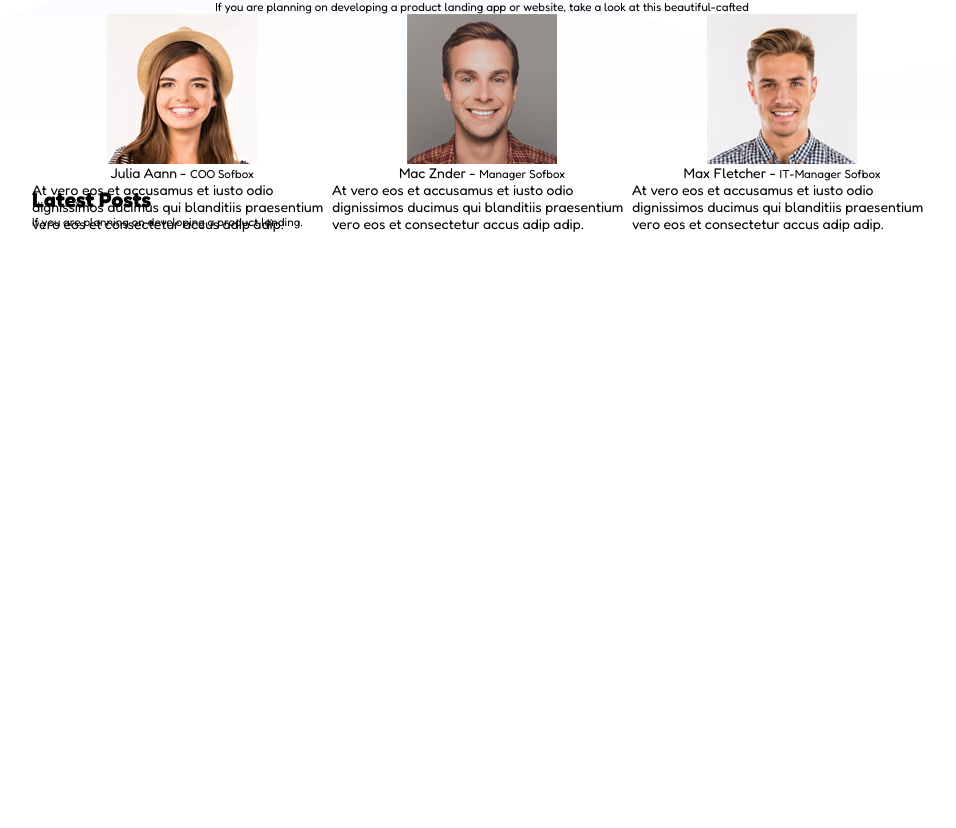
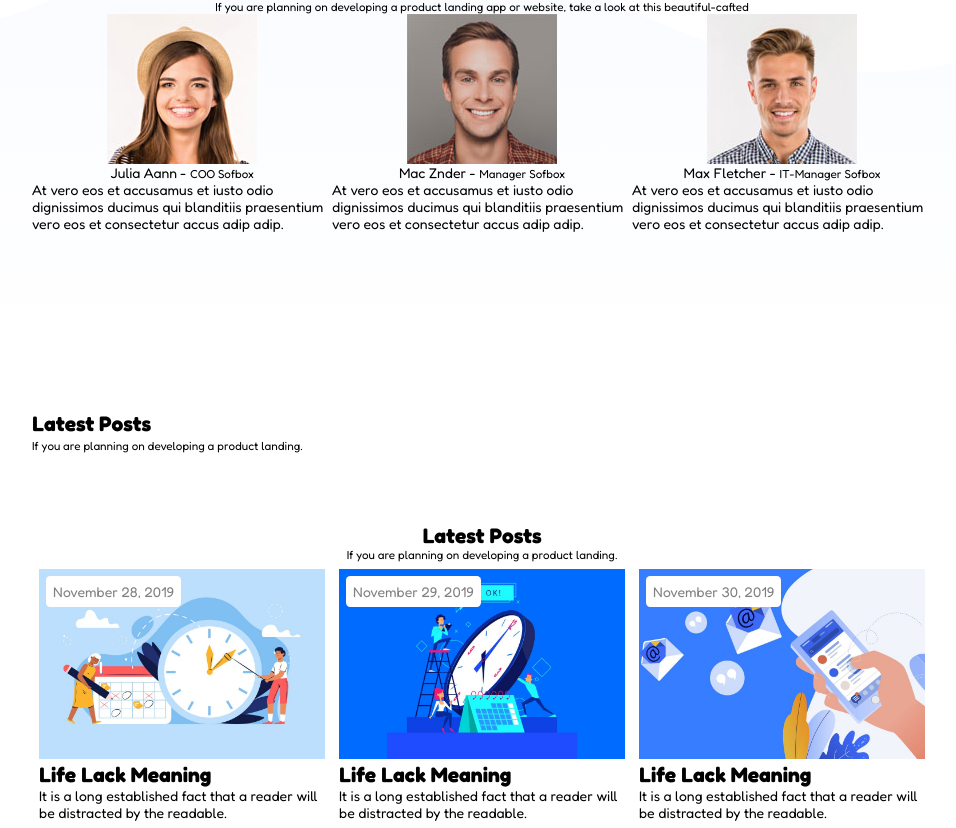
Before and after one commit to MGPasinetti/proj-html-vuejs, a Vue app: page / in a window 1280 px wide. Shown: the part 1906-2734 px from the top of the page, without its empty margins (158-1114 px from the left). Before the commit the page ends 2205 px from the top, so only its background shows below. Built offline with nearby package versions, Linux system fonts and the light colour scheme.

Commit message:
posts-sec filled

```diff
--- a/src/components/CardPost.vue
+++ b/src/components/CardPost.vue
@@ -1,13 +1,38 @@
 <template>
-  <div></div>
+  <div class="post">
+      <img :src="postData.srcImg" :alt="postData.title">
+      <span>{{ postData.date }}</span>
+      <h1>{{ postData.title }}</h1>
+      <p>{{ postData.text }}</p>
+  </div>
 </template>
 
 <script>
 export default {
     name: 'CardPost',
+    props: {
+        postData: Object,
+    }
 }
 </script>
 
-<style>
+<style lang="scss" scoped>
+.post {
+    padding: .5rem;
+    position: relative;
 
+    img {
+        width: 100%;
+    }
+
+    span {
+        background-color: white;
+        padding: .5rem;
+        color: grey;
+        position: absolute;
+        top: 1rem;
+        left: 1rem;
+        border-radius: .3rem;
+    }
+}
 </style>
--- a/src/components/ContactFormSec.vue
+++ b/src/components/ContactFormSec.vue
@@ -1,5 +1,13 @@
 <template>
-  <section></section>
+  <section class="contact-form-sec">
+      <div class="container-sec">
+            <h1>Latest Posts</h1>
+            <small>If you are planning on developing a product landing.</small>
+            <div class="posts-grid">
+                <CardPost class="card-post" v-for="post in arrPosts" :key="post.srcImg" :post-data="post"/>
+            </div>
+      </div>
+  </section>
 </template>
 
 <script>
--- a/src/components/PostsSec.vue
+++ b/src/components/PostsSec.vue
@@ -1,10 +1,10 @@
 <template>
-  <section>
+  <section class="post-sec">
       <div class="container-sec">
             <h1>Latest Posts</h1>
             <small>If you are planning on developing a product landing.</small>
             <div class="posts-grid">
-                <CardPost v-for="post in arrPosts" :key="post.srcImg" :card-data="post"/>
+                <CardPost class="card-post" v-for="post in arrPosts" :key="post.srcImg" :post-data="post"/>
             </div>
       </div>
   </section>
@@ -23,21 +23,21 @@ export default {
             arrPosts: [
                 {
                     srcImg: require('../assets/img/19.jpg'),
-                    name: 'Julia Aann',
-                    role: 'COO Sofbox',
-                    msg: 'At vero eos et accusamus et iusto odio dignissimos ducimus qui blanditiis praesentium vero eos et consectetur accus adip adip.'
+                    date: 'November 28, 2019',
+                    title: 'Life Lack Meaning',
+                    text: 'It is a long established fact that a reader will be distracted by the readable.'
                 },
                 {
                     srcImg: require('../assets/img/18.jpg'),
-                    name: 'Mac Znder',
-                    role: 'Manager Sofbox',
-                    msg: 'At vero eos et accusamus et iusto odio dignissimos ducimus qui blanditiis praesentium vero eos et consectetur accus adip adip.'
+                    date: 'November 29, 2019',
+                    title: 'Life Lack Meaning',
+                    text: 'It is a long established fact that a reader will be distracted by the readable.'
                 },
                 {
                     srcImg: require('../assets/img/17.jpg'),
-                    name: 'Max Fletcher',
-                    role: 'IT-Manager Sofbox',
-                    msg: 'At vero eos et accusamus et iusto odio dignissimos ducimus qui blanditiis praesentium vero eos et consectetur accus adip adip.'
+                    date: 'November 30, 2019',
+                    title: 'Life Lack Meaning',
+                    text: 'It is a long established fact that a reader will be distracted by the readable.'
                 },
             ],
         };
@@ -46,5 +46,18 @@ export default {
 </script>
 
 <style lang="scss" scoped>
+.container-sec {
+    display: flex;
+    flex-direction: column;
+    align-items: center;
 
+    .posts-grid {
+        display: flex;
+        flex-wrap: wrap;
+
+        .card-post {
+            width: calc(100% / 3);
+        }
+    }
+}
 </style>
--- a/src/components/TestimonialsSec.vue
+++ b/src/components/TestimonialsSec.vue
@@ -1,5 +1,5 @@
 <template>
-  <section>
+  <section class="testimonial-sec">
     <div class="big-sec">
       <img src="../assets/img/15.png" alt="">
       <div class="container-sec">
@@ -61,6 +61,7 @@ export default {
         flex-direction: column;
         align-items: center;
         background-color: transparent;
+        min-height: 280px;
 
         .testimonials-grid {
             display: flex;
```
